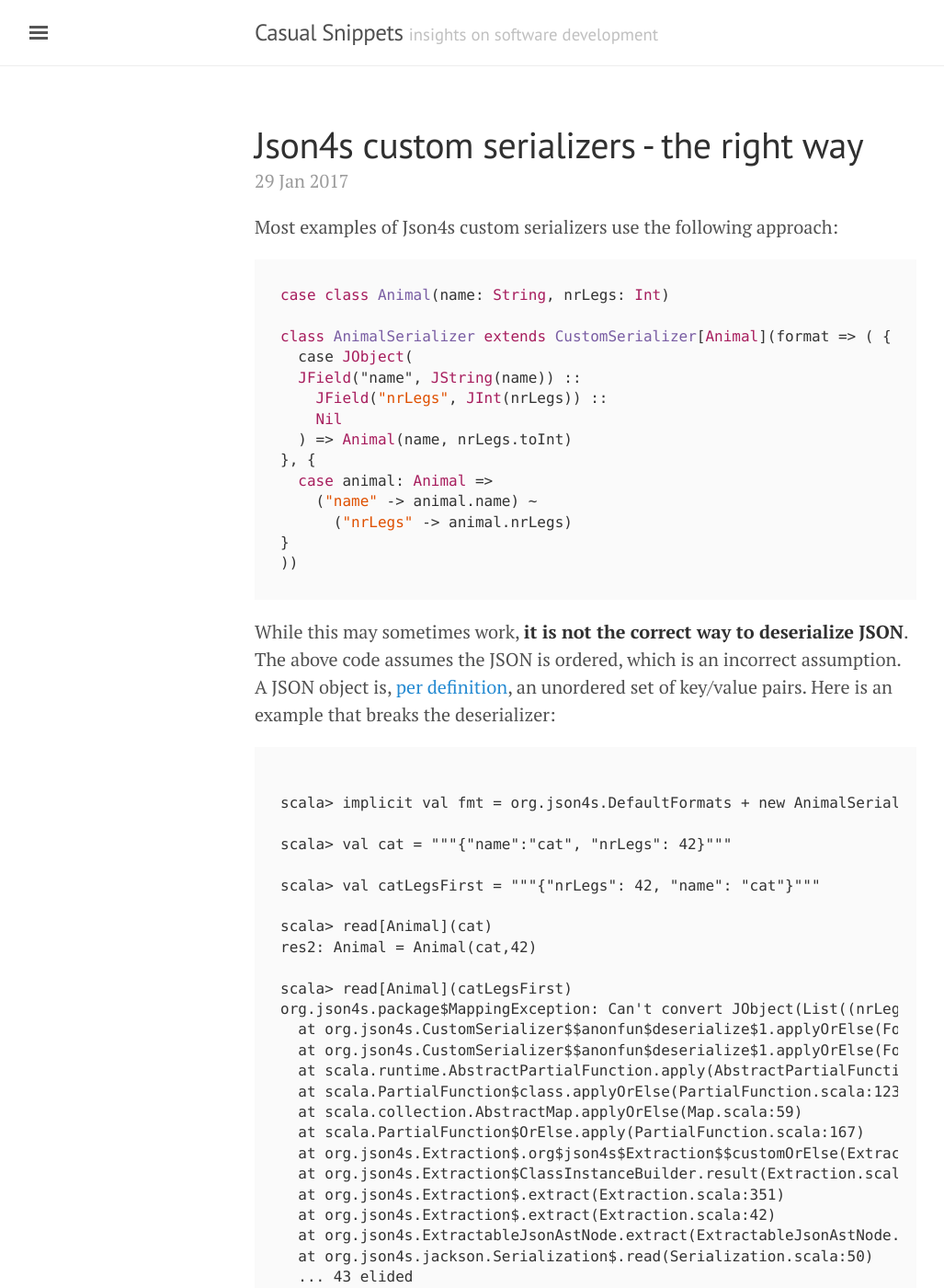
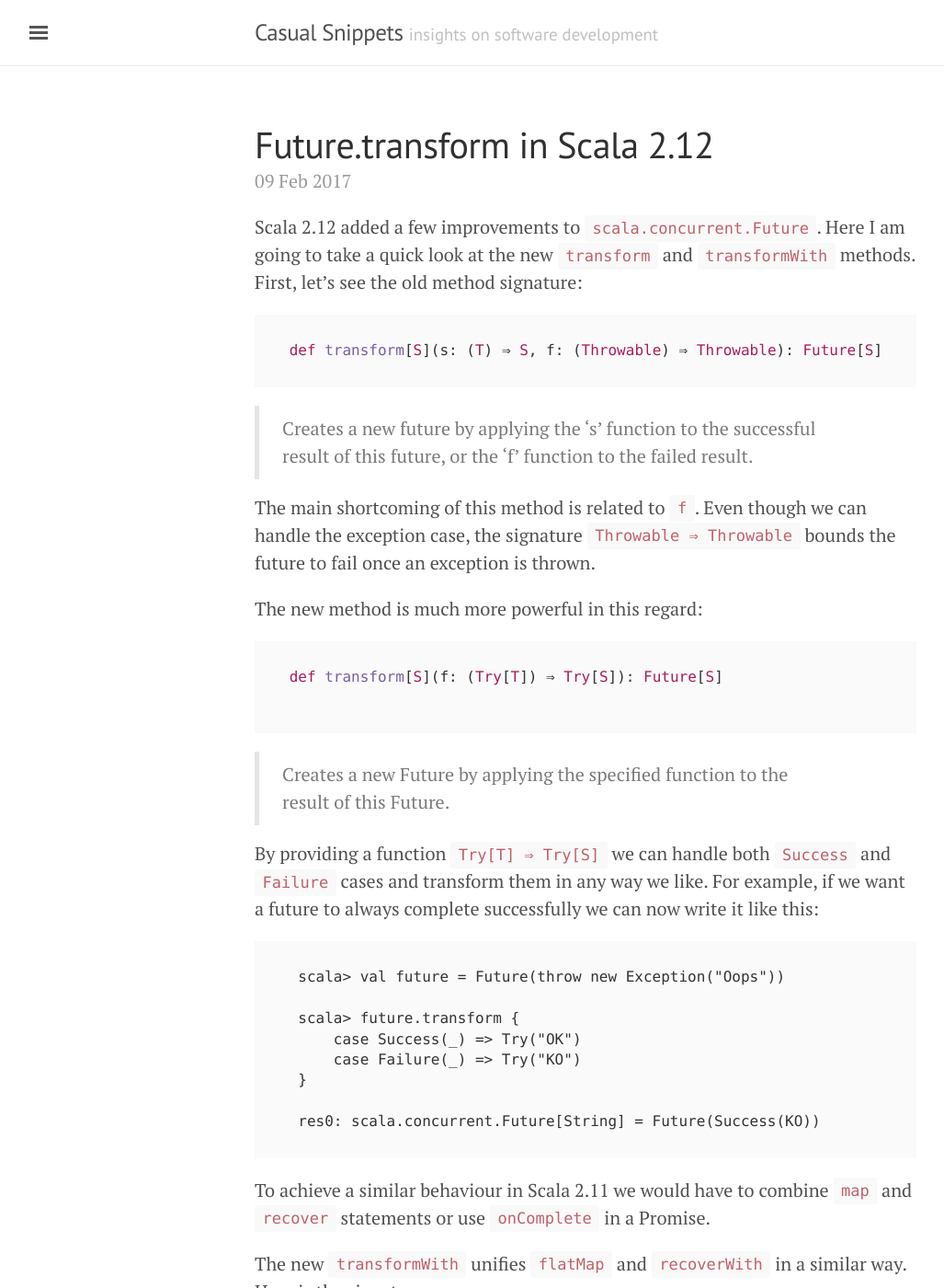
Before and after one commit to wrentaur/nmatpt.com, a Jekyll site: the page built from index.html, in a window 1280 px wide and 1400 px high. Shown: the whole window at 92% size, without its empty margins (3-1030 px from the left). Built offline with Jekyll 4.4.1, drawn with Linux system fonts in a browser that asks for light colours; the list of posts is cut into pages by our own code; some of the changed text lies outside the part shown.

Commit message:
Add scala 2.12 future transform post

````diff
--- /dev/null
+++ b/_posts/2017-02-09-scala-2.12-future-transform.md
@@ -0,0 +1,47 @@
+---
+layout: post
+title: Future.transform in Scala 2.12
+---
+
+Scala 2.12 added a few improvements to `scala.concurrent.Future`. Here I am going to take a quick look at the new `transform` and `transformWith` methods. First, let's see the old method signature:
+
+``` scala
+ def transform[S](s: (T) ⇒ S, f: (Throwable) ⇒ Throwable): Future[S]
+```
+ >Creates a new future by applying the 's' function to the successful result of this future, or the 'f' function to the failed result.
+
+The main shortcoming of this method is related to `f`. Even though we can handle the exception case, the signature `Throwable ⇒ Throwable` bounds the future to fail once an exception is thrown.
+
+The new method is much more powerful in this regard:
+
+``` scala
+ def transform[S](f: (Try[T]) ⇒ Try[S]): Future[S]
+
+```
+>Creates a new Future by applying the specified function to the result of this Future.
+
+By providing a function `Try[T] ⇒ Try[S]` we can handle both `Success` and `Failure` cases and transform them in any way we like. For example, if we want a future to always complete successfully we can now write it like this:
+
+``` diff
+  scala> val future = Future(throw new Exception("Oops"))
+
+  scala> future.transform {
+      case Success(_) => Try("OK")
+      case Failure(_) => Try("KO")
+  }
+
+  res0: scala.concurrent.Future[String] = Future(Success(KO))
+```
+
+To achieve a similar behaviour in Scala 2.11 we would have to combine `map` and `recover` statements or use `onComplete` in a Promise.
+
+The new `transformWith` unifies `flatMap` and `recoverWith` in a similar way. Here is the signature:
+
+``` scala
+def transformWith[S](f: Try[T] => Future[S]): Future[S]
+```
+>Creates a new Future by applying the specified function, which produces a Future, to the result of this Future.
+
+If you want to transform your result and you need to return another `Future` instead of a `Try`, go for `transformWith`.
+
+Make sure to check the [blog posts](https://github.com/viktorklang/blog) from Viktor Klang for more information about Futures on Scala 2.12 and, as always, check the [documentation](http://www.scala-lang.org/api/2.12.0/scala/concurrent/Future.html) for details.
````
Also changed, not shown: _posts/2017-01-13-secure-random-scala.md (+1 -1 lines).
